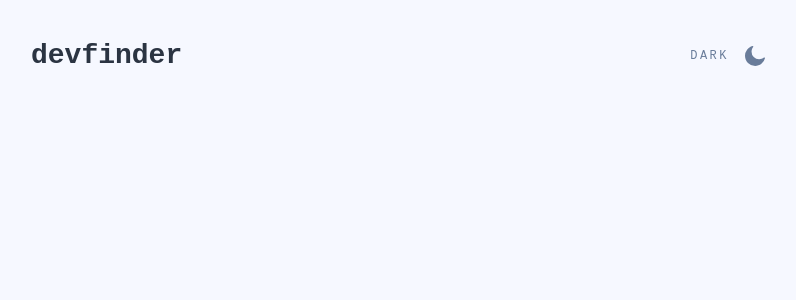
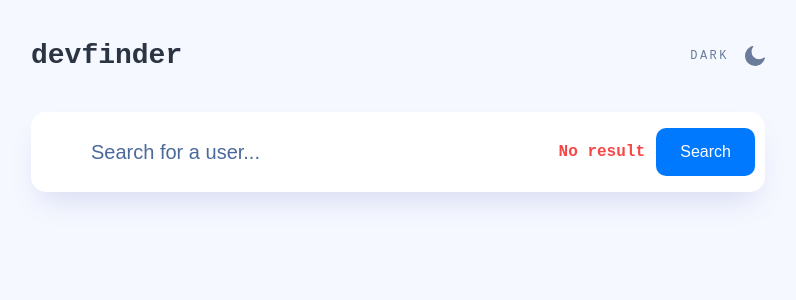
Before and after one commit to sol6nik/github-user-search, a React (Create React App) app: page / in a window 1280 px wide. Shown: the top 300 px of the page, without its empty margins (242-1038 px from the left). Built offline with nearby package versions, Linux system fonts and the light colour scheme.

Commit message:
added search

```diff
--- a/src/App.tsx
+++ b/src/App.tsx
@@ -1,11 +1,12 @@
 import { Container } from "components/Container";
+import { Search } from "components/Search";
 import { TheHeader } from "components/TheHeader";
-import React from "react";
 
 function App() {
   return (
     <Container>
       <TheHeader />
+      <Search hasError onSubmit={() => {}} />
     </Container>
   );
 }
--- /dev/null
+++ b/src/components/Button/Button.module.scss
@@ -0,0 +1,14 @@
+.button {
+  padding: 12px 24px;
+  border-radius: 10px;
+  border: none;
+  background-color: var(--main-color);
+  color: var(--white);
+  font-size: 1rem;
+  line-height: 1.5;
+  cursor: pointer;
+
+  &:hover {
+    background-color: var(--main-color-hover);
+  }
+}
--- /dev/null
+++ b/src/components/Button/Button.tsx
@@ -0,0 +1,13 @@
+import { MouseEventHandler } from "react";
+import styles from "./Button.module.scss";
+
+interface ButtonProps {
+  children: string;
+  onClick?: MouseEventHandler<HTMLButtonElement>;
+}
+
+export const Button = ({ children, onClick }: ButtonProps) => (
+  <button className={styles.button} onClick={onClick}>
+    {children}
+  </button>
+);
--- /dev/null
+++ b/src/components/Button/index.ts
@@ -0,0 +1 @@
+export * from './Button';
--- /dev/null
+++ b/src/components/Search/Search.module.scss
@@ -0,0 +1,83 @@
+:global {
+  body[data-theme="light"] {
+    --search-bg: var(--white);
+    --search-color: var(--gray-300);
+    --search-placeholder-color: var(--gray-200);
+    --search-shadow: var(--shadow);
+  }
+
+  body[data-theme="dark"] {
+    --search-bg: var(--gray-400);
+    --search-color: var(--white);
+    --search-placeholder-color: var(--white);
+    --search-shadow: unset;
+  }
+}
+
+.search {
+  position: relative;
+  width: 100%;
+  overflow: hidden;
+  padding: 10px 10px 10px 16px;
+  background-color: var(--search-bg, white);
+  display: flex;
+  align-items: center;
+  box-shadow: var(--search-shadow);
+  border-radius: 15px;
+
+  @media (min-width: 767px) {
+    padding: 10px 10px 10px 30px;
+  }
+
+  & > button {
+    flex-shrink: 0;
+  }
+}
+
+.label {
+  cursor: pointer;
+}
+
+.textField {
+  padding: 0 10px;
+  flex-grow: 5;
+  height: 60px;
+  max-width: calc(100% - 100px - 20px);
+  border: none;
+  color: var(--search-color);
+  font-size: 0.75rem;
+  line-height: 1.5;
+  cursor: pointer;
+  background-color: var(--search-bg);
+
+  &::placeholder {
+    color: var(--search-placeholder-color);
+  }
+
+  &:focus {
+    outline: none;
+  }
+
+  @media (min-width: 767px) {
+    margin: 0 5px;
+    font-size: 1.25rem;
+    margin: 0 20px;
+  }
+}
+
+.error {
+  position: absolute;
+  right: 50%;
+  bottom: 5px;
+  color: var(--error-color);
+  font-size: 1rem;
+  line-height: 1.5;
+  font-weight: 700;
+
+  @media (min-width: 767px) {
+    right: 120px;
+    top: 50%;
+    transform: translateY(-50%);
+    bottom: unset;
+  }
+}
--- /dev/null
+++ b/src/components/Search/Search.tsx
@@ -0,0 +1,43 @@
+import { ReactComponent as SearchIcon } from "assets/icon-search.svg";
+import styles from "./Search.module.scss";
+import { Button } from "components/Button";
+
+interface SearchProps {
+  hasError: boolean;
+  onSubmit: (text: string) => void;
+}
+
+type FormFields = {
+  username: HTMLInputElement;
+};
+
+export const Search = ({ hasError, onSubmit }: SearchProps) => {
+  const handleSubmit = (
+    event: React.FormEvent<HTMLFormElement & FormFields>
+  ) => {
+    event.preventDefault();
+    const text = event.currentTarget.username.value;
+
+    if (text) {
+      onSubmit(text);
+      event.currentTarget.reset();
+    }
+  };
+
+  return (
+    <form onSubmit={handleSubmit} autoComplete="off">
+      <div className={styles.search}>
+        <label htmlFor="search" className={styles.label}></label>
+        <input
+          type="text"
+          className={styles.textField}
+          id="search"
+          name="username"
+          placeholder="Search for a user..."
+        />
+        {hasError && <div className={styles.error}>No result</div>}
+        <Button>Search</Button>
+      </div>
+    </form>
+  );
+};
--- /dev/null
+++ b/src/components/Search/index.ts
@@ -0,0 +1 @@
+export * from './Search';
--- a/templates/default/TemplateName.tsx
+++ b/templates/default/TemplateName.tsx
@@ -2,8 +2,8 @@
 
 interface TemplateNameProps {}
 
-export const TemplateName = ({}: TemplateNameProps) => {
+export const TemplateName = ({}: TemplateNameProps) => (
   <div className={styles.templateName}>
     TemplateName Component
   </div>
-};
+);
```
